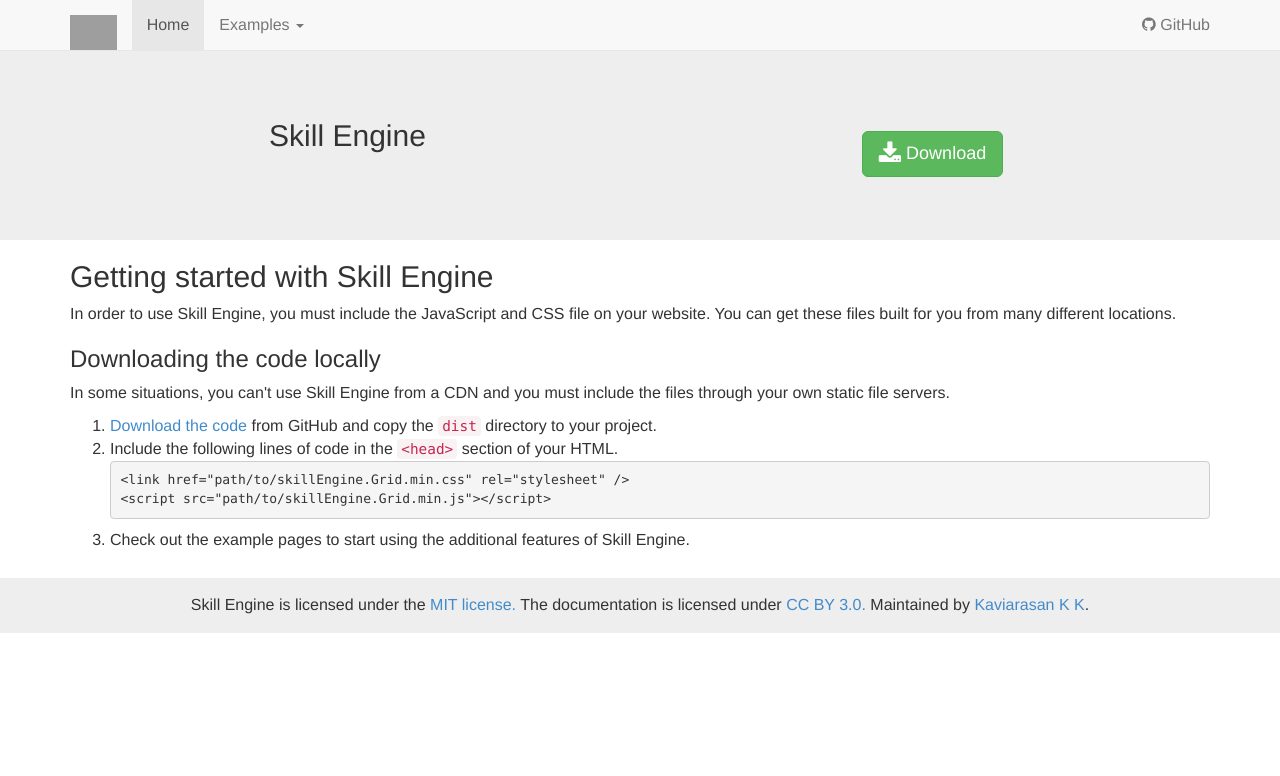
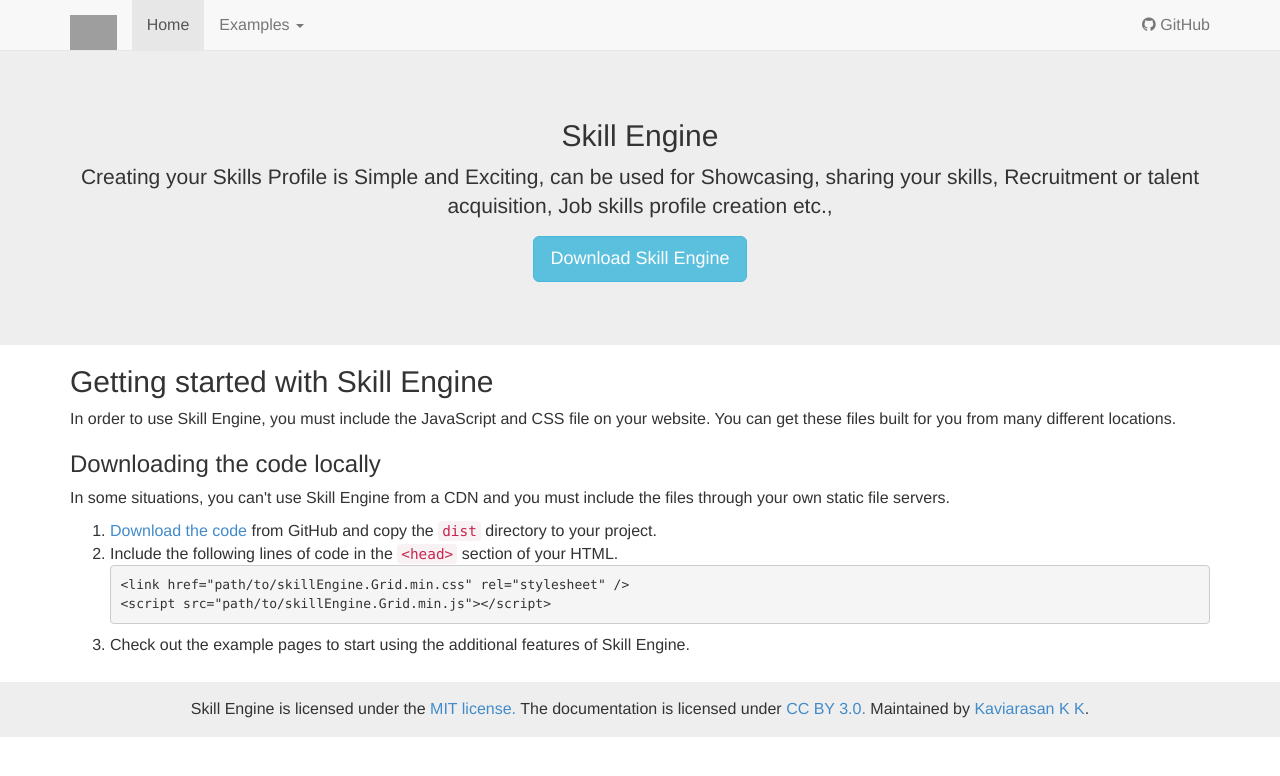
Before and after one commit to Keep-Moving-Forward/skillEngine, a Jekyll site: the page built from index.html, in a window 1280 px wide. Shown: the top 776 px of the page. Built offline with Jekyll 4.4.1, drawn with Linux system fonts in a browser that asks for light colours; nearby versions of some CDN libraries; library files that are not in the unit come from our copies.

Commit message:
Update documentation

```diff
--- a/index.html
+++ b/index.html
@@ -5,17 +5,34 @@
 ---
 
 <main class="jumbotron" role="main">
+  <div class="container text-center">
+    <h2>Skill Engine</h2>
+    <p class="lead">
+      Creating your Skills Profile is Simple and Exciting, can be used for Showcasing, sharing your skills, Recruitment or talent acquisition, Job skills profile creation etc.,
+    </p>
+    <p>
+      <a href="https://github.com/itsyourskills/skillEngine" class="btn btn-info btn-outline-inverse btn-lg">
+        Download Skill Engine
+      </a>
+    </p>
+<!--    <p class="version">
+      Currently v4.0.1-rc.1
+    </p>-->
+  </div>
+</main>
+
+<!--<main class="jumbotron" role="main">
   <div class="container">
     <div class="row">
       <div class="col-md-6 text-center">
         <h2>Skill Engine</h2>
         <p class="lead">
-          <!--The jQuery replacement for select boxes-->
+          The jQuery replacement for select boxes
         </p>
       </div>
       <div class="col-md-6 jumbotron-side text-center">
         <p>
-          <a href="https://github.com/itsyourskills/Skill-Engine-Grid/releases" class="btn btn-success btn-lg">
+          <a href="https://github.com/itsyourskills/Skill-Engine-Grid/releases" class="btn btn-outline-inverse btn-lg">
             <i class="fa fa-download fa-lg"></i>
             Download
           </a>
@@ -23,7 +40,7 @@
       </div>
     </div>
   </div>
-</main>
+</main>-->
 
 <div class="container">
 
```
Also changed, not shown: 2 other files.
